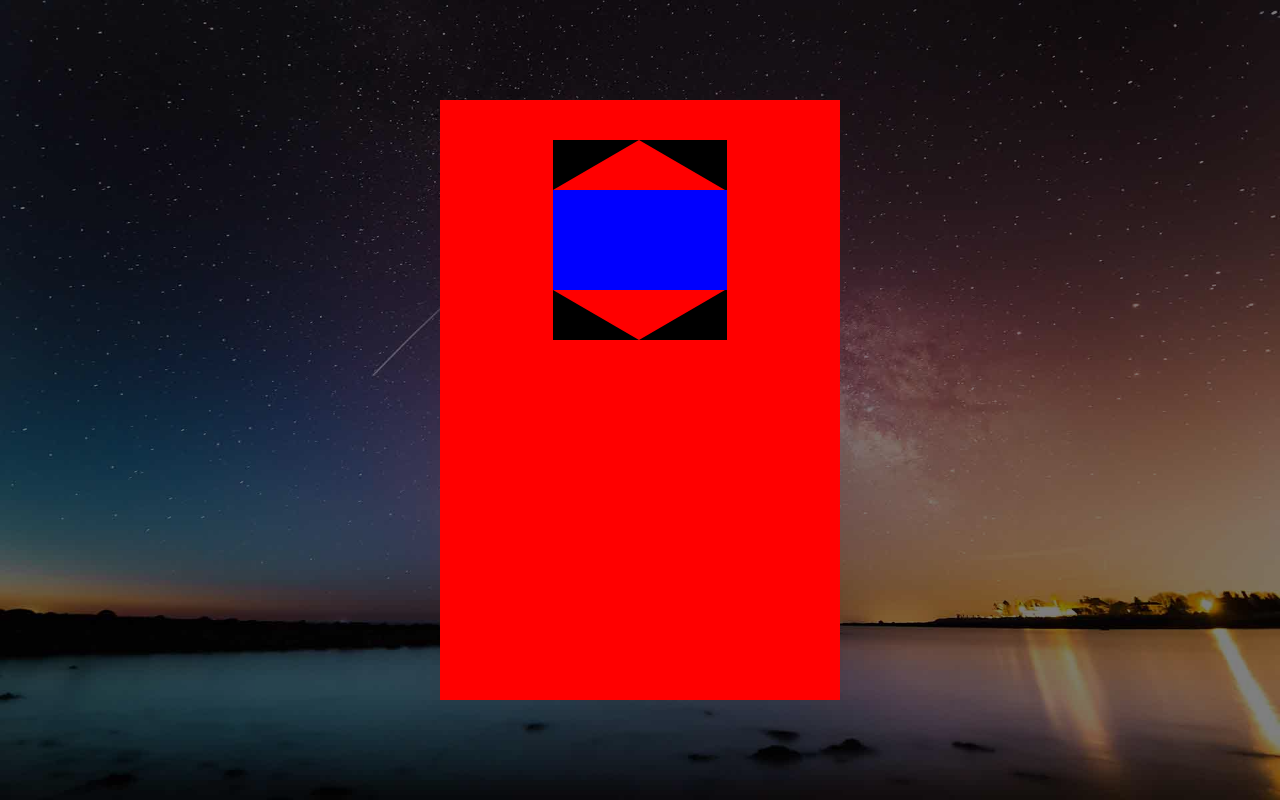
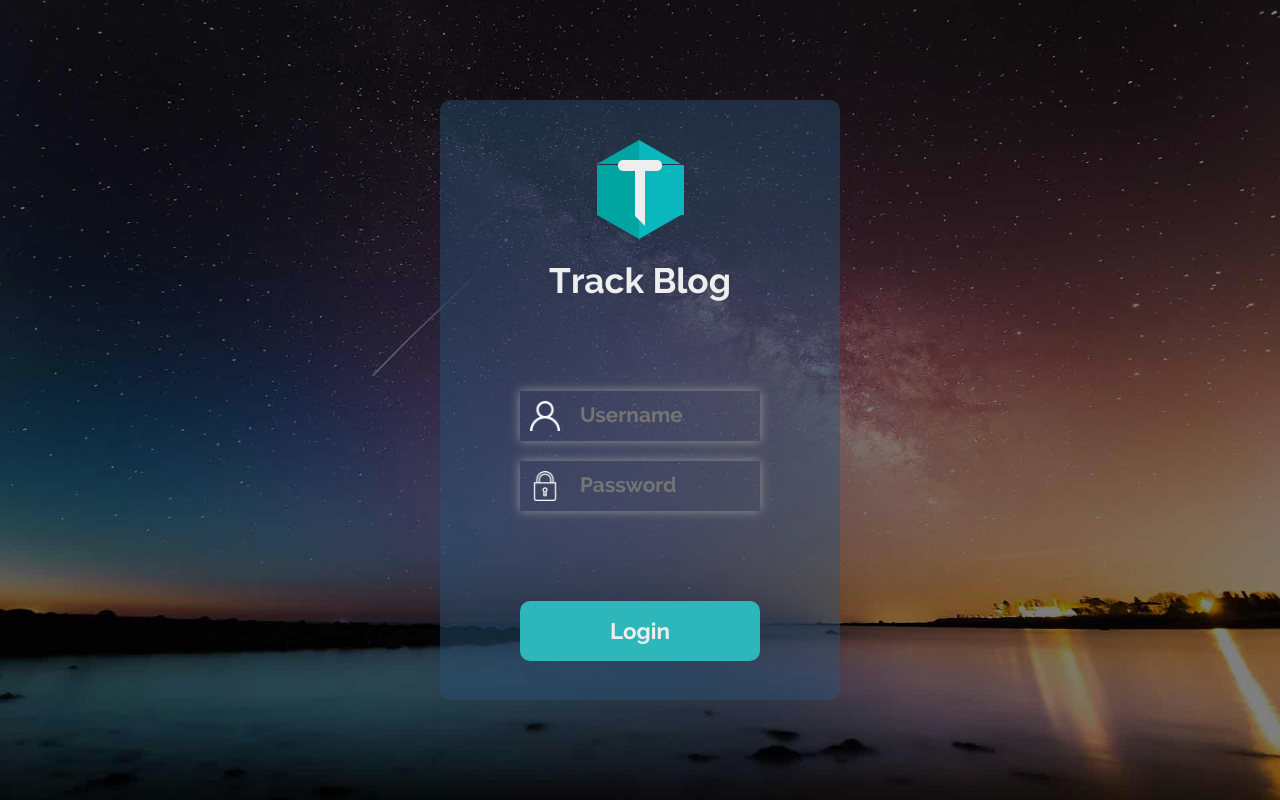
Before and after one commit to TrackBlogTeam/track_blog, a PHP site: page / in a window 1280 px wide. Run offline with PHP 8.4, Linux system fonts and the light colour scheme.

Commit message:
初步完成控制台登录的界面，尚无JavaScript和后台交互

```diff
--- a/front/console/css/index.css
+++ b/front/console/css/index.css
@@ -2,6 +2,15 @@
 {
 	padding: 0px;
 	margin: 0px;
+	font-family: "Raleway", Helvetica, Arial, sans-serif;
+}
+
+@font-face
+{
+	font-family: "Raleway";
+	src: url(../src/font/Raleway-Bold.ttf),
+	url(../src/font/Raleway-Regular.ttf),
+	url(../src/font/Raleway-Light.ttf);
 }
 
 body
@@ -25,20 +34,24 @@ body
 	margin: 0 auto;
 	width: 400px;
 	height: 600px;
-	background-color: red;
+	background-color: rgba(42, 85, 121, 0.45);
+	border-radius: 10px;
+	user-select: none;
 }
 
 .logo
 {
 	/* 正六边形的 width : height = 1.732 : 2， 保持比例即可*/
-	--logo-width: 174px;
-	--logo-height: 200px;
+	--logo-width: 87px;
+	--logo-height: 100px;
 	width: var(--logo-width);
 	height: var(--logo-height);
-	margin: 40px auto;
-	background-color: black;
+	margin: 40px auto 20px auto;
 	display: flex;
 	flex-wrap: wrap;
+	position: relative;
+	text-align: center;
+	font-size: 100%;
 }
 
 .hexagonCorner
@@ -51,27 +64,183 @@ body
 
 .hexagonLeftTop
 {
-	border-color: transparent red red transparent;
+	border-color: transparent #00A5A2 #00A5A2 transparent;
 }
 
 .hexagonRightTop
 {
-	border-color: transparent transparent red red;
+	border-color: transparent transparent #09B7BC #09B7BC;
 }
 
 .hexagonLeftBottom
 {
-	border-color: red red transparent transparent;
+	border-color: #00A5A2 #00A5A2 transparent transparent;
 }
 
 .hexagonRightBottom
 {
-	border-color: red transparent transparent red;
+	border-color: #09B7BC transparent transparent #09B7BC;
 }
 
 .hexagonMiddle
 {
 	width: 50%;
 	height: 50%;
-	background-color: blue;
 }
+
+.hexagonMiddleLeft
+{
+	background-color: #00A5A2;
+}
+
+.hexagonMiddleRight
+{
+	background-color: #09B7BC;
+}
+
+.letter
+{
+	height: 70%;
+	width: 50%;
+	top: 20%;
+	left: 25%;
+	position: absolute;
+	--letter-color: #eeeeee;
+}
+
+.letterHead
+{
+	height: 15%;
+	width: 100%;
+	display: flex;
+}
+
+.letterHeadHalf
+{
+	width: 50%;
+	height: 100%;
+	background-color: var(--letter-color);
+}
+
+.letterHeadHalfLeft
+{
+	border-radius: 5px 0px 0px 5px;
+}
+
+.letterHeadHalfRight
+{
+	border-radius: 0px 5px 5px 0px;
+}
+
+.letterBody
+{
+	width: 25%;
+	height: 65%;
+	margin: 0 auto;
+	background-color: var(--letter-color);
+}
+
+.letterTail
+{
+	width: 0px;
+	height: 0px;
+	margin: 0 auto;
+	border-style: solid;
+	border-color: var(--letter-color) var(--letter-color) transparent transparent;
+	border-width: calc(0.0625 * var(--logo-width)) calc(0.05 * var(--logo-height));
+}
+
+.name
+{
+	color: #eeeeee;
+	font-size: 2.2em;
+	margin: 0 auto;
+	text-align: center;
+}
+
+.inputArea
+{
+	height: 300px;
+	display: flex;
+	flex-direction: column;
+	justify-content: center;
+}
+
+.inputDiv
+{
+	width: 60%;
+	height: 50px;
+	margin: 10px auto;
+	display: flex;
+	box-shadow: 0 0 10px 0px #929292;
+}
+
+.inputIcon
+{
+	flex: 5;
+	width: 50px;
+	height: 50px;
+	background-size: 60% 60%;
+	background-position: center center;
+	background-repeat: no-repeat;
+}
+
+.usernameIcon
+{
+	background-image: url(../src/username.png);
+}
+
+.passwordIcon
+{
+	background-image: url(../src/password.png);
+}
+
+.inputContainer
+{
+	flex: 19;
+	display: flex;
+	justify-content: center;
+}
+
+input
+{
+	width: 100%;
+	font-size: 130%;
+	padding-left: 10px;
+	color: #eeeeee;
+	background-color: transparent;
+	border-style: solid;
+	border-width: 0px 0px 3px 0px;
+	border-color: transparent;
+	outline: none;
+	transition: border 0.8s;
+}
+
+input:focus
+{
+	border-color: #2eb7bb;
+	transition: border 0.8s;
+}
+
+.loginButton
+{
+	width: 60%;
+	height: 10%;
+	margin: 0 auto;
+	cursor: pointer;
+	border-radius: 10px;
+	background-color: #2eb7bb;
+	display: flex;
+	justify-content: center;
+	align-items: center;
+	color: #eee;
+	font-size: 140%;
+	transition: background-color 0.5s, color 0.5s;
+}
+
+.loginButton:hover
+{
+	background-color: #eee;
+	color: #2eb7bb;
+	transition: background-color 0.5s, color 0.5s;
+}
--- a/front/console/index.html
+++ b/front/console/index.html
@@ -12,11 +12,31 @@
         <div class="logo">
             <div class="hexagonCorner hexagonLeftTop"></div>
             <div class="hexagonCorner hexagonRightTop"></div>
-            <div class="hexagonMiddle"></div>
-            <div class="hexagonMiddle"></div>
+            <div class="hexagonMiddle hexagonMiddleLeft"></div>
+            <div class="hexagonMiddle hexagonMiddleRight"></div>
             <div class="hexagonCorner hexagonLeftBottom"></div>
             <div class="hexagonCorner hexagonRightBottom"></div>
+            <div class="letter">
+                <div class="letterHead">
+                    <div class="letterHeadHalf letterHeadHalfLeft"></div>
+                    <div class="letterHeadHalf letterHeadHalfRight"></div>
+                </div>
+                <div class="letterBody"></div>
+                <div class="letterTail"></div>
+            </div>
         </div>
+        <div class="name">Track Blog</div>
+        <div class="inputArea">
+            <div class="inputDiv">
+                <div class="inputIcon usernameIcon"></div>
+                <div class="inputContainer"><input placeholder="Username"/></div>
+            </div>
+            <div class="inputDiv">
+                <div class="inputIcon passwordIcon"></div>
+                <div class="inputContainer"><input type="password" placeholder="Password"/></div>
+            </div>
+        </div>
+        <div class="loginButton">Login</div>
     </div>
 </div>
 
```
Also changed, not shown: front/console/src/font/Raleway-Bold.ttf (added), front/console/src/font/Raleway-ExtraBold.ttf (added), front/console/src/font/Raleway-ExtraLight.ttf (added), front/console/src/font/Raleway-Heavy.ttf (added), front/console/src/font/Raleway-Light.ttf (added), front/console/src/font/Raleway-Medium.ttf (added), front/console/src/font/Raleway-Regular.ttf (added), front/console/src/font/Raleway-SemiBold.ttf (added), front/console/src/font/Raleway-Thin.ttf (added), front/console/src/password.png (added), front/console/src/username.png (added).
